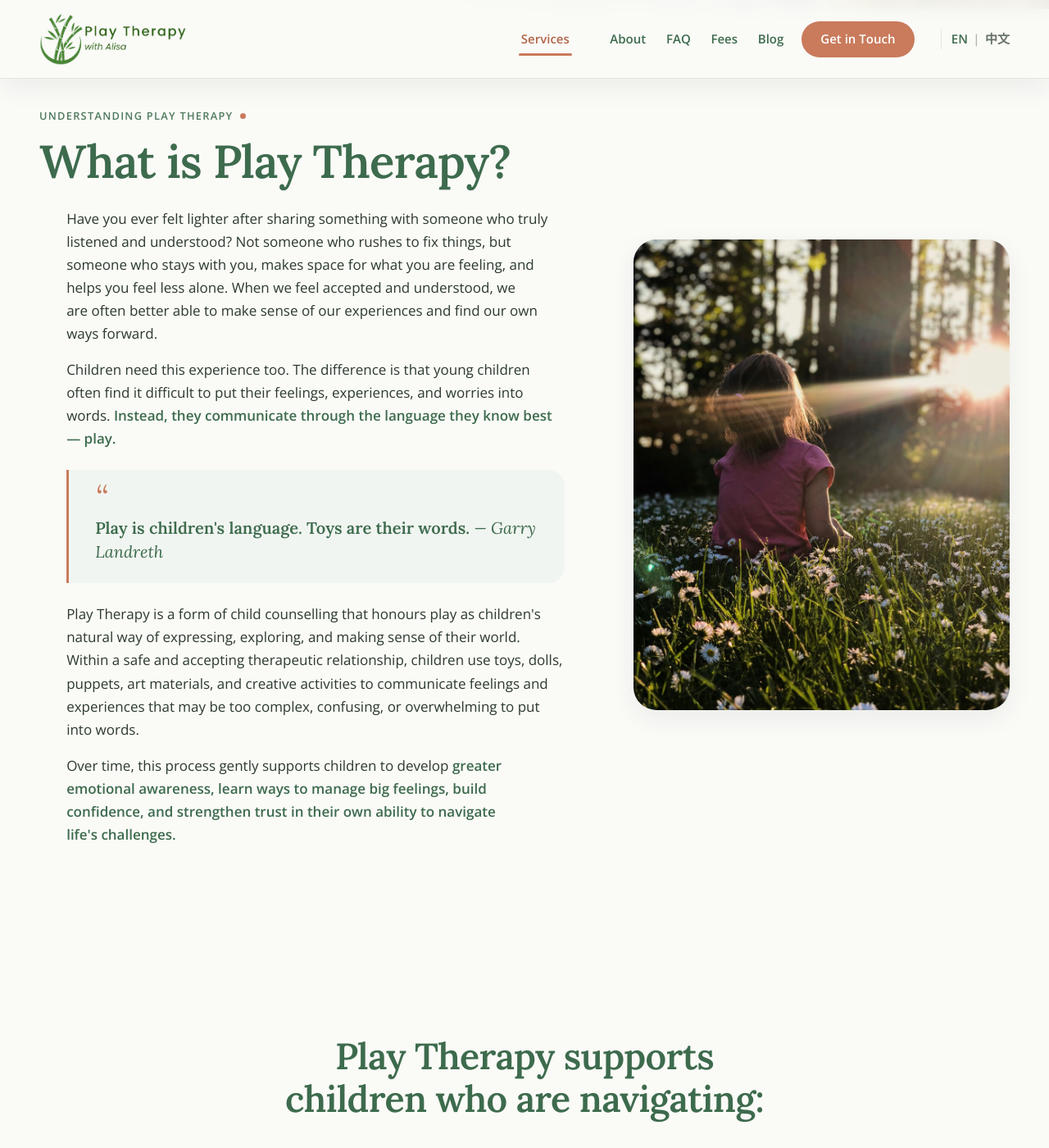
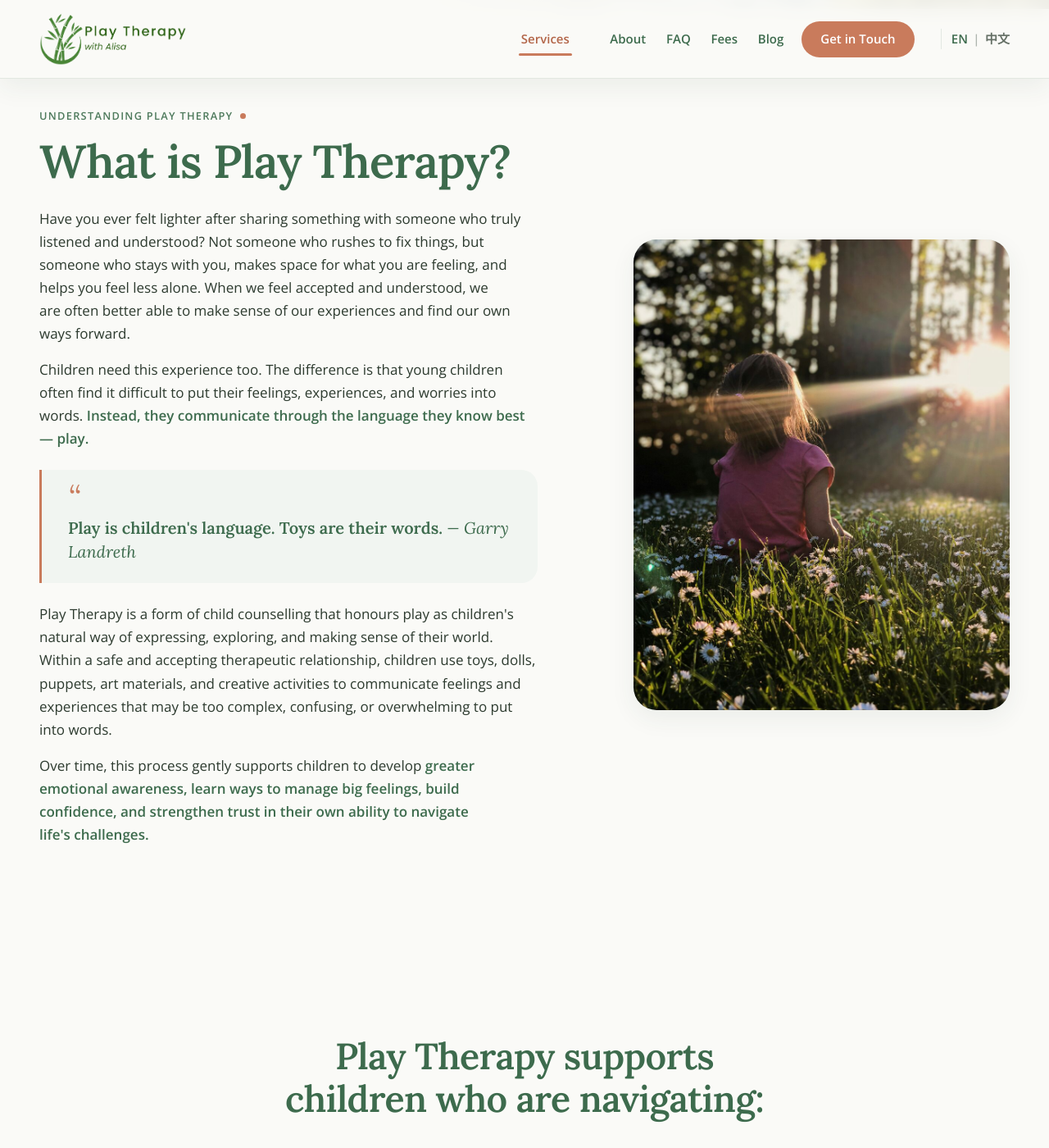
Before and after one commit to nguyentran0212/alisa-website, a Jekyll site: the page built from index.md, in a window 1280 px wide and 1400 px high, scrolled down 546 px. Shown: the whole window at 82% size. Built offline with Jekyll 4.4.1, drawn with Linux system fonts in a browser that asks for light colours.

Commit message:
Align 'What is Play Therapy' body text with heading
The eyebrow + heading were left-aligned at the start of the
.what-is-text column, but the .prose container was horizontally
centered (margin-inline: auto) because that rule was designed for
standalone prose pages (about, privacy, blog posts) where
centering looks right.

Inside the 2-column what-is-grid, the prose was offset ~47px to
the right of the heading, breaking the visual alignment.

Fix: add a scoped override .what-is-text .prose that drops the
margin-inline: auto and keeps the original max-width: 38rem for
readability. Standalone prose pages are unaffected.

```diff
--- a/assets/css/style.css
+++ b/assets/css/style.css
@@ -901,6 +901,7 @@ section { position: relative; }
   margin-bottom: var(--s-6);
   text-wrap: balance;
 }
+.what-is-text .prose { margin-inline: 0; max-width: 38rem; }
 .what-is-text .prose p + p { margin-top: var(--s-4); }
 .what-is-text .prose blockquote {
   margin: var(--s-6) 0;
```
